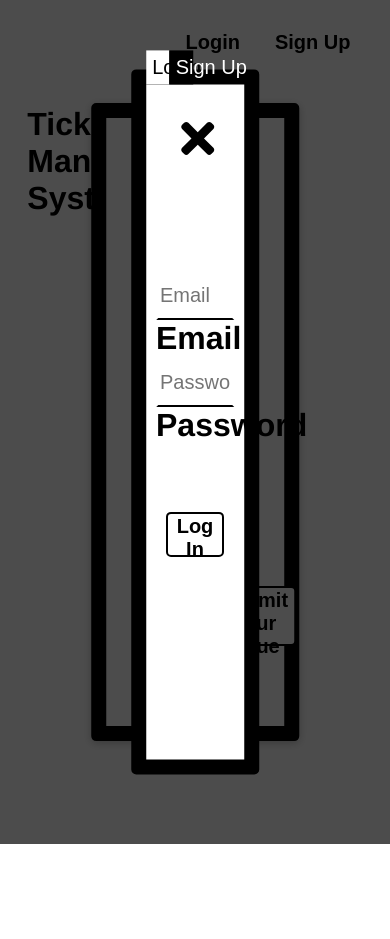
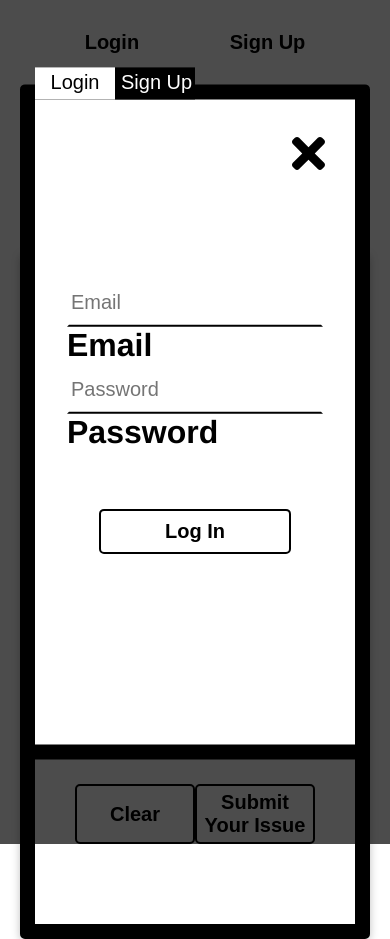
Before and after one commit to ticket-tiger/ticket-management-system, a React (Create React App) app: page /create-ticket in a window 390 px wide. Both pictures are taken after a click on the button "Login". Before the commit the page ends 844 px from the top, so only its background shows below. Built offline with nearby package versions, Linux system fonts and the light colour scheme.

Commit message:
Made website responsive on mobile devices

```diff
--- a/src/App.css
+++ b/src/App.css
@@ -1,5 +1,7 @@
 :root {
   --purple: rgb(145, 34, 248);
+  --heading-font-size: 32px;
+  --body-font-size: 20px;
 }
 
 body {
@@ -9,58 +11,3 @@ body {
 button {
   cursor: pointer;
 }
-
-.submit-ticket-container {
-  height: 100vh;
-}
-
-.submit-ticket-heading {
-  position: relative;
-  text-align: center;
-  font-weight: 500;
-  font-size: 40px;
-}
-
-.ticket-log-heading {
-  position: absolute;
-  text-align: center;
-  font-weight: 500;
-  left: 50%;
-  transform: translate(-50%);
-  bottom: 1%;
-}
-
-/* .App-logo {
-  height: 40vmin;
-  pointer-events: none;
-}
-
-@media (prefers-reduced-motion: no-preference) {
-  .App-logo {
-    animation: App-logo-spin infinite 20s linear;
-  }
-}
-
-.App-header {
-  background-color: #282c34;
-  min-height: 100vh;
-  display: flex;
-  flex-direction: column;
-  align-items: center;
-  justify-content: center;
-  font-size: calc(10px + 2vmin);
-  color: white;
-}
-
-.App-link {
-  color: #61dafb;
-}
-
-@keyframes App-logo-spin {
-  from {
-    transform: rotate(0deg);
-  }
-  to {
-    transform: rotate(360deg);
-  }
-}  */
--- a/src/components/CreateAccount/CreateAccount.css
+++ b/src/components/CreateAccount/CreateAccount.css
@@ -20,7 +20,7 @@
 }
 
 .create-account-form-label {
-  font-size: 32px;
+  font-size: var(--heading-font-size);
   color: black;
   display: block;
   font-weight: bold;
@@ -28,7 +28,7 @@
 }
 
 .create-account-form-input {
-  font-size: 20px;
+  font-size: var(--body-font-size);
   height: 50px;
   width: 100%;
   border: 2px solid transparent;
@@ -56,11 +56,10 @@
   width: 60%;
   border-radius: 5px;
   border: 2px solid black;
-  font-size: 20px;
+  font-size: var(--body-font-size);
   font-weight: 700;
   background-color: white;
   color: black;
-  /* box-shadow: 0px 2px 2px #5C5696; */
   transition: .3s;
 }
 
@@ -75,7 +74,7 @@
   left: 50%;
   transform: translate(-50%);
   width: 80%;
-  font-size: 32px;
+  font-size: var(--heading-font-size);
 }
 
  .status-400 {
--- a/src/components/CreateEmployee/CreateEmployee.css
+++ b/src/components/CreateEmployee/CreateEmployee.css
@@ -11,7 +11,7 @@
 }
 
 .create-employee-form-input {
-  font-size: 20px;
+  font-size: var(--body-font-size);
   height: 50px;
   width: 100%;
   border: 2px solid transparent;
@@ -21,7 +21,7 @@
 }
 
 .create-employee-form-label {
-  font-size: 32px;
+  font-size: var(--heading-font-size);
   color: black;
   display: block;
   font-weight: bold;
@@ -47,7 +47,7 @@
   width: 60%;
   border-radius: 5px;
   border: 2px solid black;
-  font-size: 20px;
+  font-size: var(--body-font-size);
   font-weight: 700;
   background-color: white;
   color: black;
@@ -65,7 +65,7 @@
   left: 50%;
   transform: translate(-50%);
   width: 80%;
-  font-size: 32px;
+  font-size: var(--heading-font-size);
 }
 
 .status-400 {
--- a/src/components/CreatePermanentPassword/CreatePermanentPassword.css
+++ b/src/components/CreatePermanentPassword/CreatePermanentPassword.css
@@ -11,7 +11,7 @@
 }
 
 .permanent-password-form-label {
-  font-size: 32px;
+  font-size: var(--heading-font-size);
   color: black;
   display: block;
   font-weight: bold;
@@ -19,7 +19,7 @@
 }
 
 .permanent-password-form-input {
-  font-size: 20px;
+  font-size: var(--body-font-size);
   height: 50px;
   width: 100%;
   border: 2px solid transparent;
@@ -47,7 +47,7 @@
   width: 60%;
   border-radius: 5px;
   border: 2px solid black;
-  font-size: 20px;
+  font-size: var(--body-font-size);
   font-weight: 700;
   background-color: white;
   color: black;
@@ -65,7 +65,7 @@
   left: 50%;
   transform: translate(-50%);
   width: 80%;
-  font-size: 32px;
+  font-size: var(--heading-font-size);
 }
 
 @media screen and (min-width: 1800px) {
--- a/src/components/Login/Login.css
+++ b/src/components/Login/Login.css
@@ -20,7 +20,7 @@
 }
 
 .login-form-label {
-  font-size: 32px;
+  font-size: var(--heading-font-size);
   color: black;
   display: block;
   font-weight: bold;
@@ -28,7 +28,7 @@
 }
 
 .login-form-input {
-  font-size: 20px;
+  font-size: var(--body-font-size);
   height: 50px;
   width: 100%;
   border: 2px solid transparent;
@@ -56,7 +56,7 @@
   width: 60%;
   border-radius: 5px;
   border: 2px solid black;
-  font-size: 20px;
+  font-size: var(--body-font-size);
   font-weight: 700;
   background-color: white;
   color: black;
@@ -74,7 +74,7 @@
   left: 50%;
   transform: translate(-50%);
   width: 80%;
-  font-size: 32px;
+  font-size: var(--heading-font-size);
 }
 
  .status-400 {
--- a/src/components/NavBar/NavBar.css
+++ b/src/components/NavBar/NavBar.css
@@ -1,25 +1,27 @@
 .logo {
 	position: absolute;
-	top: 10vh;
+	top: 1vh;
 	left: 7vw;
 	width: 1px;
-	font-size: 32px;
+	font-size: var(--heading-font-size);
 }
 
 .navbar {
 	display: flex;
 	flex-direction: row;
-	justify-content: space-around;
+	justify-content: space-evenly;
 	margin-right: 7vw;
 	height: 10vh;
+	min-width: 350px;
 	float: right;
 }
 
 .navbar-button {
 	height: 100%;
-	width: 100px;
+	max-width: 100px;
+	min-width: 50px;
 	background-color: transparent;
-	font-size: 20px;
+	font-size: var(--body-font-size);
 	font-weight: 700;
 	border: none;
 	transition: .3s;
@@ -38,12 +40,12 @@
 
 .user-modal-button {
 	height: 100%;
-	width: 6vw;
+	width: 80px;
 	background-color: black;
 	color: white;
 	transition: .3s;
 	border: none;
-	font-size: 20px;
+	font-size: var(--body-font-size);
 	white-space: nowrap;
 }
 
@@ -61,6 +63,21 @@
 
 .display-none {
 	display: none;
+}
+
+@media screen and (max-width: 768px) {
+	.logo {
+		top: 12vh;
+		left: 0;
+		text-align: center;
+		width: 100vw;
+	}
+
+	.navbar {
+		float: none;
+		padding: 0;
+		margin: 0;
+	}
 }
 
 @media screen and (min-width: 1800px) {
--- a/src/components/TicketTable/TicketTable.css
+++ b/src/components/TicketTable/TicketTable.css
@@ -1,8 +1,15 @@
 .ticket-table-container {
   position: absolute;
-  top: 50%;
+  top: 55%;
   left: 50%;
   transform: translate(-50%, -50%);
+  height: fit-content;
+  max-height: 60vh;
+  width: fit-content;
+  max-width: 80vw;
+  overflow-y: scroll;
+  border: 5px solid black;
+  border-radius: 5px;
 }
 
 .ticket-table {
@@ -12,7 +19,7 @@
   margin-left: auto;
   margin-right: auto;
   padding: 0;
-  font-size: 20px;
+  font-size: var(--body-font-size);
   font-family: sans-serif;
   min-width: 400px;
   box-shadow: 0 0 20px rgba(0, 0, 0, 0.15);
@@ -28,6 +35,7 @@
 .ticket-table td {
   padding: 12px 15px;
   border: 1px solid #ffffff;
+  max-width: 250px;
 }
 
 .ticket-table tbody tr {
@@ -52,7 +60,7 @@
 }
 
 .ticket-table tbody {
-  font-size: 20px;
+  font-size: var(--body-font-size);
 }
 
 .ticket-table-header {
@@ -68,7 +76,7 @@
   width: 100%;
   background: black;
   color: white;
-  font-size: 20px;
+  font-size: var(--body-font-size);
   font-weight: 700;
   border: 2px solid transparent;
   transition: .3s;
@@ -97,7 +105,7 @@
 .selected-ticket-label {
   display: inline-block;
   margin-right: 5px;
-  font-size: 20px;
+  font-size: var(--body-font-size);
   color: black;
   font-weight: bold;
   transition: .3s;
@@ -106,3 +114,11 @@
 .selected-ticket-data {
   display: inline-block;
 }
+
+@media screen and (max-width: 768px) {
+  .ticket-table-container {
+    top: 30vh;
+    transform: translateX(-50%);
+    max-width: 100vw;
+  }
+}
--- a/src/components/TicketTable/TicketTable.js
+++ b/src/components/TicketTable/TicketTable.js
@@ -115,17 +115,8 @@ const TicketTable = () => {
 
   const getTickets = async () => {
     try {
-      // const cookieValue = document.cookie
-      //   .split('; ')
-      //   .find((row) => row.startsWith('Bearer '));
-
-      // const config = {
-      //   headers: {
-      //     authorization: cookieValue || null,
-      //   },
-      // };
-
       const response = await axios.get('/tickets/get-tickets');
+      // Maybe convert strings to numbers here.
       setTickets(response.data);
     } catch (error) {
       auth.signout();
@@ -143,16 +134,6 @@ const TicketTable = () => {
   const handleUpdate = async (e) => {
     e.preventDefault();
     try {
-      // const cookieValue = document.cookie
-      //   .split('; ')
-      //   .find((row) => row.startsWith('Bearer '));
-
-      // const config = {
-      //   headers: {
-      //     authorization: cookieValue || null,
-      //   },
-      // };
-
       await axios.post('tickets/update-ticket', selectedTicket);
       await getTickets();
       setIsModalOpen(false);
@@ -272,16 +253,6 @@ const TicketTable = () => {
                     <button
                       className="ticket-table-header-button"
                       type="button"
-                      onClick={() => requestSort('description')}
-                    >
-                      Description
-                    </button>
-                  </th>
-
-                  <th className="ticket-table-header">
-                    <button
-                      className="ticket-table-header-button"
-                      type="button"
                       onClick={() => requestSort('status')}
                     >
                       Status
@@ -324,7 +295,6 @@ const TicketTable = () => {
                 {sortItems.map((ticket) => (
                   <tr className="ticket-table-row" onClick={() => openModal(ticket.title)} key={ticket._id}>
                     <td key="title">{ticket.title}</td>
-                    <td key="description">{ticket.description}</td>
                     <td key="status">{ticket.status}</td>
                     <td key="priority">{ticket.priority}</td>
                     <td key="urgency">{ticket.urgency}</td>
--- a/src/components/reusableComponents/Modal.css
+++ b/src/components/reusableComponents/Modal.css
@@ -14,7 +14,7 @@
   top: 50%;
   transform: translate(-50%, -50%);
   height: 80vh;
-  width: 25vw;
+  width: 350px;
   background-color: white;
   border-radius: 5px;
   border: 15px solid black;
@@ -58,6 +58,12 @@
   display: none;
 }
 
+@media screen and (max-width: 410px) {
+  .modal {
+    box-sizing: border-box;
+  }
+}
+
 @media screen and (min-width: 1800px) {
   .modal {
     border: 22px solid black;
--- a/src/pages/CreateTicket/CreateTicket.css
+++ b/src/pages/CreateTicket/CreateTicket.css
@@ -5,14 +5,16 @@
   transform: translate(-50%, -50%);
   justify-content: center;
   align-items: center;
-  width: 25vw;
+  /* width: 350px; */
+  max-width: 350px;
+  /* box-sizing: border-box; */
   box-shadow: 0 2px 8px rgba(0, 0, 0, 0.25);
   margin: auto;
   padding: 40px;
   border-radius: 5px;
   border: 15px solid black;
   background-color: white;
-  font-size: 32px;
+  font-size: var(--heading-font-size);
 }
 
 .form-element {
@@ -22,7 +24,7 @@
 .form-label {
   display: block;
   text-align: left;
-  font-size: 32px;
+  font-size: var(--heading-font-size);
   font-weight: 700;
   width: fit-content;
   color: black;
@@ -40,7 +42,7 @@
   border-bottom: 2px solid black;
   box-sizing: border-box;
   transition: .3s;
-  font-size: 20px;
+  font-size: var(--body-font-size);
 }
 
 .form-input:focus, .form-input:hover {
@@ -75,7 +77,7 @@
   border: 2px solid black;
   border-radius: 5px;
   background: white;
-  font-size: 20px;
+  font-size: var(--body-font-size);
   font-weight: 700;
   color: black;
   transition: .3s;
@@ -108,14 +110,18 @@
   background-color: white;
   border: black 2px solid;
 }
+@media screen and (max-width: 410px) {
+  .form {
+    box-sizing: border-box;
+    padding: auto;
+  }
+}
 
- @media (min-width: 580px)
- {
-   /* .submit-ticket__button
-   {
-      font-size: 1.25rem;
-      padding: 0.5rem 1.5rem;
-   } */
+@media screen and (max-width: 1000px) {
+  .form {
+    top: 30vh;
+    transform: translate(-50%);
+  }
  }
 
 @media screen and (min-width: 1800px) {
@@ -159,19 +165,3 @@
     border: 5px solid var(--purple);
   }
 }
-
- @media screen and (max-width: 1200px) {
-   .form-label {
-     font-size: 20px;
-   }
-
-   .form-input {
-     font-size: 12px;
-   }
- }
-
- @media screen and (max-width: 768px) {
-   /* .form {
-     min-width: 350px;
-   } */
- }
```
Also changed, not shown: src/auth.js (+0 -8 lines), src/images/close-modal.png (deleted).
